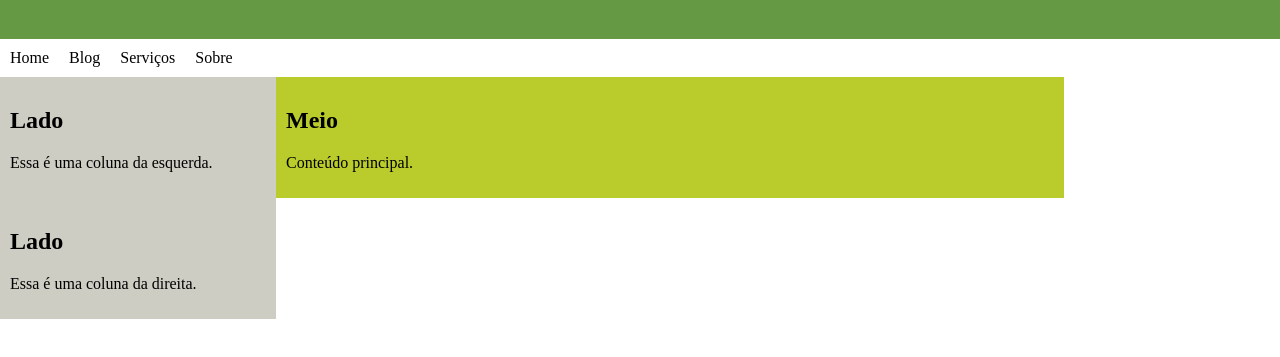
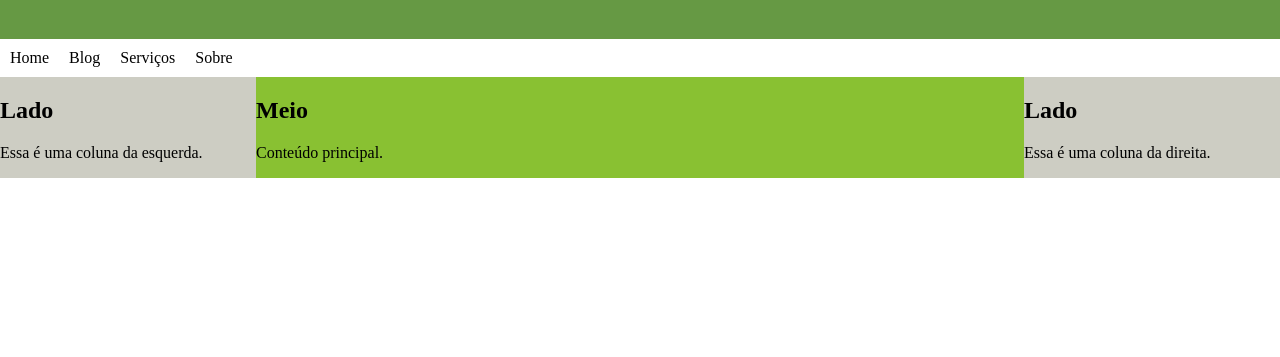
Before and after one commit to sabsvf/IFF-PROGWEB, a plain HTML site: page index.html in a window 1280 px wide. Shown: the part 81-438 px from the top of the page. Drawn offline with Linux system fonts and the light colour scheme.

Commit message:
Update index.html

```diff
--- a/index.html
+++ b/index.html
@@ -28,15 +28,13 @@
 }
 .col-lateral {
     float: left;
-    padding: 10px;
     width: 20%;
     background-color: #CDCDC3;
 }
 .col-centro {
     float: left;
-    padding: 10px;
     width: 60%;
-    background-color: #B9CC2C;
+    background-color: #89C132;
 }
 .conteudo {
     clear: both;
```
